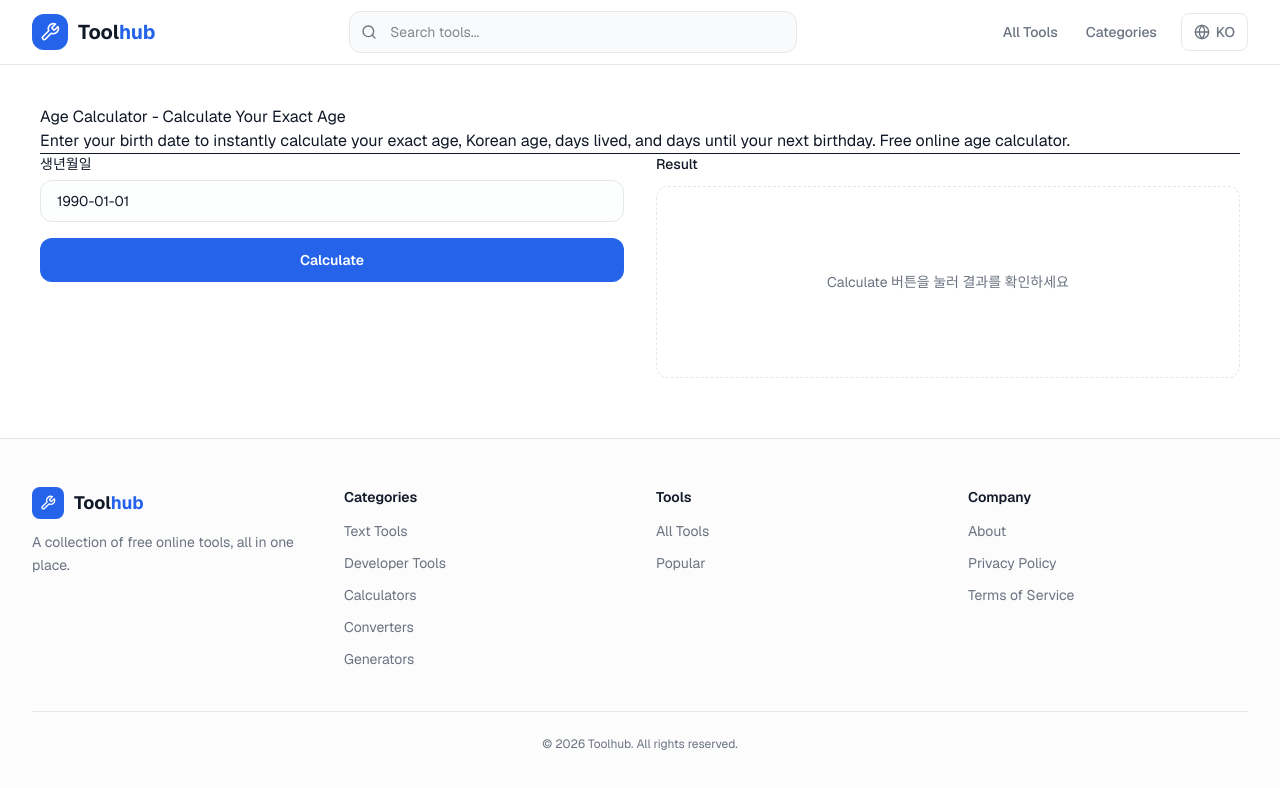
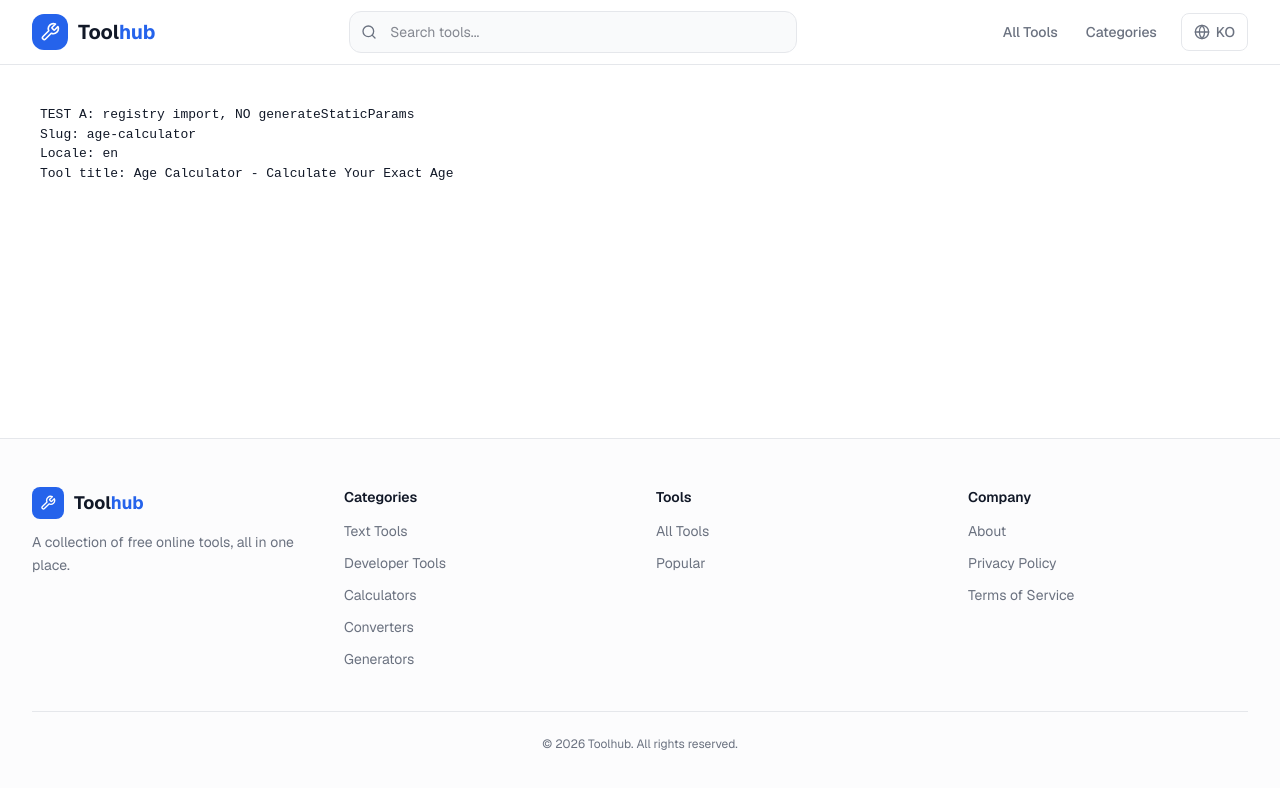
Before and after one commit to woopsmarketing/toolhub, a Next.js app: page /en/tools/age-calculator in a window 1280 px wide. Shown: the top 788 px of the page. Built offline with nearby package versions, Linux system fonts and the light colour scheme.

Commit message:
Debug: registry import WITHOUT generateStaticParams

```diff
--- a/src/app/[locale]/tools/[slug]/page.tsx
+++ b/src/app/[locale]/tools/[slug]/page.tsx
@@ -1,10 +1,4 @@
-import { notFound } from "next/navigation";
-import { getToolBySlug, getAllTools } from "@/tools/registry";
-import ToolLoader from "@/components/tools/ToolLoader";
-
-export async function generateStaticParams() {
-  return getAllTools().map((tool) => ({ slug: tool.slug }));
-}
+import { getToolBySlug } from "@/tools/registry";
 
 export default async function ToolPage({
   params,
@@ -12,17 +6,21 @@ export default async function ToolPage({
   params: Promise<{ locale: string; slug: string }>;
 }) {
   const { locale, slug } = await params;
-  const tool = getToolBySlug(slug);
-  if (!tool) notFound();
 
-  const seo = tool.seo[locale] || tool.seo["ko"];
+  let toolTitle = "NOT FOUND";
+  try {
+    const tool = getToolBySlug(slug);
+    toolTitle = tool?.seo?.[locale]?.title ?? "NO TITLE";
+  } catch (e) {
+    toolTitle = "ERROR: " + String(e);
+  }
 
   return (
-    <div style={{ padding: "40px" }}>
-      <h1>{seo.title}</h1>
-      <p>{seo.description}</p>
-      <hr />
-      <ToolLoader slug={slug} />
+    <div style={{ padding: "40px", fontFamily: "monospace" }}>
+      <h1>TEST A: registry import, NO generateStaticParams</h1>
+      <p>Slug: {slug}</p>
+      <p>Locale: {locale}</p>
+      <p>Tool title: {toolTitle}</p>
     </div>
   );
 }
```
